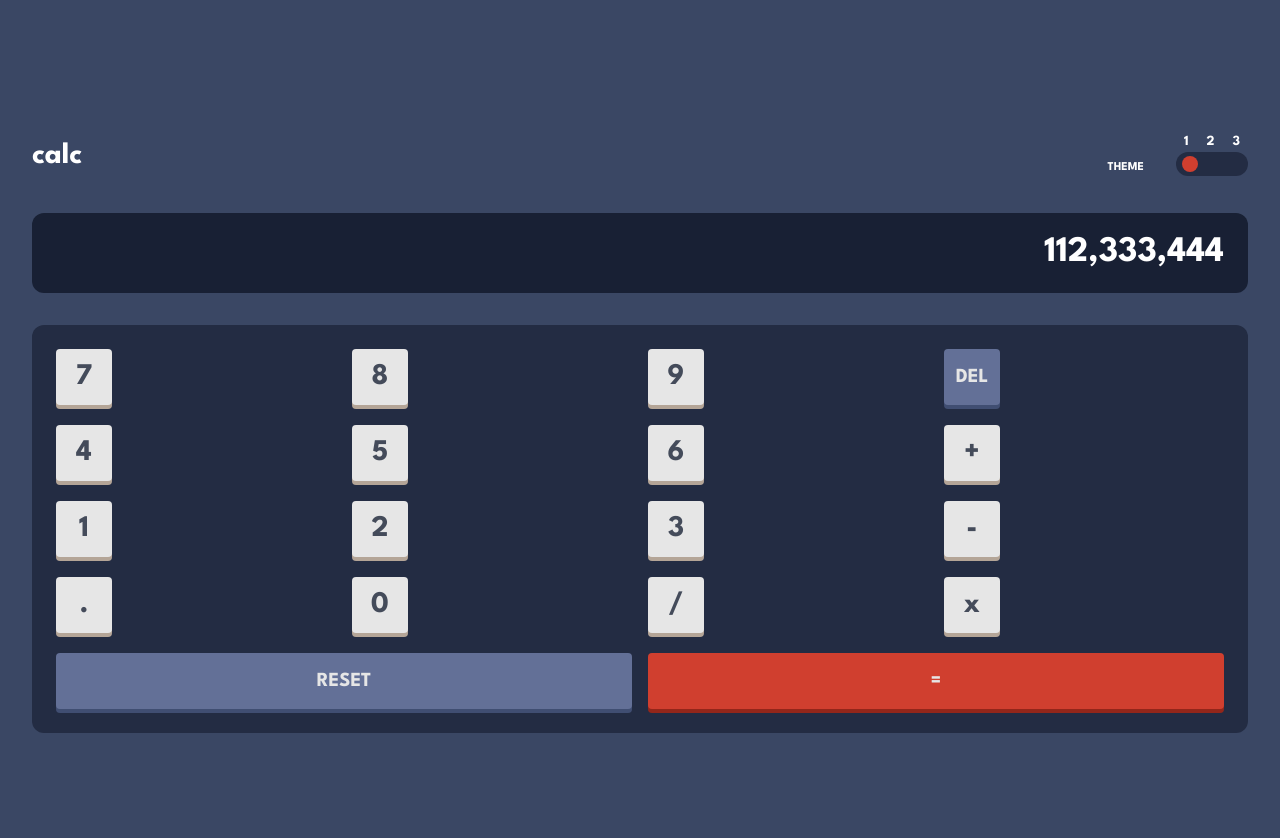
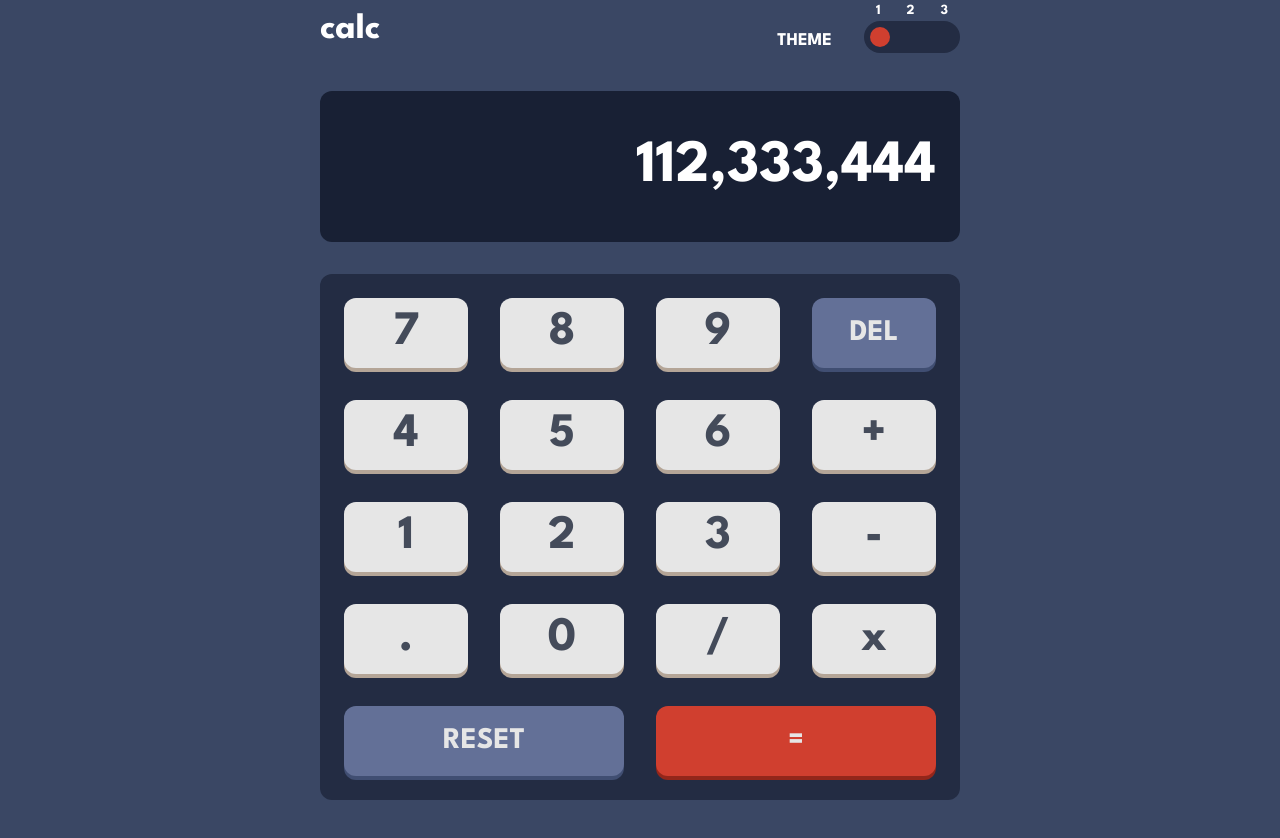
Before and after one commit to nefariooo/simple-calculator, a website: page src/index.html in a window 1280 px wide. After the commit the page ends 800 px from the top, so only its background shows below. Drawn offline with Linux system fonts and the light colour scheme; files that its build step writes are made by us from their sources.

Commit message:
done with theme 1 frontend

```diff
--- a/src/index.html
+++ b/src/index.html
@@ -10,31 +10,34 @@
   <title>Calculator app</title>
 
 </head>
-<body class="font-league font-bold p-8 bg-t1-bg-main">
-  <main class="h-screen flex flex-col gap-8 justify-center">
+<body class="font-league font-bold px-8 bg-t1-bg-main flex justify-center">
+  <main class="h-screen flex flex-col gap-8 justify-center max-w-[450px] min-w-[320px] flex-1
+  tab:max-w-[640px] tab:gap-8">
 
 
     <nav class=" flex justify-between items-center">
-      <h1 class="text-3xl font-bold text-t1-text-light">calc</h1>
+      <h1 class="text-3xl font-bold text-t1-text-light
+      tab:text-4xl">calc</h1>
       <div class="text-t1-text-light text-[12px]  flex items-baseline-last gap-8">
-        <p class="relative bottom-1">THEME</p>
+        <p class="relative bottom-1 tab:text-lg">THEME</p>
 
         <div class="relative flex flex-col items-center justify-around">
-          <div class="flex gap-4.5 text-[14px]">
+          <div class="flex gap-4.5 text-[14px] tab:gap-6.5">
             <p class="theme-number">1</p>
             <p class="theme-number">2</p>
             <p class="theme-number">3</p>
           </div>
-          <div class="h-6 bg-t1-bg-toggle rounded-full flex items-center justify-center gap-1.5 px-1.5 ">
-            <label class=" size-4">
+          <div class="h-6 bg-t1-bg-toggle rounded-full flex items-center justify-center gap-1.5 px-1.5
+          tab:h-8 tab:gap-3">
+            <label class=" size-5">
               <input class="hidden peer" name="theme" type="radio" checked >
               <span class=" theme-button"></span>
             </label>
-            <label class=" size-4">
+            <label class=" size-5">
               <input class="hidden peer" name="theme" type="radio">
               <span class="theme-button"></span>
             </label>
-            <label class=" size-4">
+            <label class=" size-5">
               <input class="hidden peer" name="theme" type="radio" >
               <span class="theme-button"></span>
             </label>
@@ -45,33 +48,43 @@
     </nav>
 
 
-    <div class="display flex items-center justify-end bg-t1-bg-screen w-full h-20 rounded-xl max-h-max">
-      <div id="result" class="p-6 text-4xl relative text-t1-text-light">
+    <div class="display flex items-center justify-end bg-t1-bg-screen w-full h-20 rounded-xl max-h-max
+    tab:h-40 tab:max-h-none">
+      <div id="result" class="p-6 text-4xl relative text-t1-text-light
+      tab:text-6xl">
         112,333,444
       </div>
     </div>
 
 
-    <div class="bg-t1-bg-toggle p-6 rounded-xl  max-h-max">
-      <div class="buttons-container grid grid-cols-4 gap-4 gap-y-5">
-        <button class="calc-button" id="btn-seven">7</button>
-        <button class="calc-button" id="btn-eight">8</button>
-        <button class="calc-button" id="btn-nine">9</button>
-        <button class="bg-t1-key-bg-blue text-t1-key-bg-gray size-[56px] text-xl rounded-sm shadow-[0_4px_0px_hsl(224,28%,35%)]" id="btn-del">DEL</button>
-        <button class="calc-button" id="btn-four">4</button>
-        <button class="calc-button" id="btn-five">5</button>
-        <button class="calc-button" id="btn-six">6</button>
-        <button class="calc-button" id="btn-add">+</button>
-        <button class="calc-button" id="btn-one">1</button>
-        <button class="calc-button" id="btn-two">2</button>
-        <button class="calc-button" id="btn-three">3</button>
-        <button class="calc-button" id="btn-subtract">-</button>
+    <div class="bg-t1-bg-toggle p-6 rounded-xl  max-h-max
+    tab:max-h-none">
+      <div class="buttons-container grid grid-cols-4 gap-4 gap-y-5
+      tab:gap-8">
+        <button class="calc-button" id="btn-seven" data-value="seven">7</button>
+        <button class="calc-button" id="btn-eight" data-value="eight">8</button>
+        <button class="calc-button" id="btn-nine" data-value="nine">9</button>
+        <button class="bg-t1-key-bg-blue text-t1-key-bg-gray h-[56px]  text-xl rounded-sm shadow-[0_4px_0px_hsl(224,28%,35%)]
+        tab:text-3xl tab:h-[70px] tab:rounded-xl
+        active:relative active:-bottom-1 hover:bg-t1-key-bg-blue-hover cursor-pointer" id="btn-del" data-value="delete">DEL</button>
+        <button class="calc-button" id="btn-four" data-value="four">4</button>
+        <button class="calc-button" id="btn-five" data-value="five">5</button>
+        <button class="calc-button" id="btn-six" data-value="six">6</button>
+        <button class="calc-button" id="btn-add" data-value="add">+</button>
+        <button class="calc-button" id="btn-one" data-value="one">1</button>
+        <button class="calc-button" id="btn-two" data-value="two">2</button>
+        <button class="calc-button" id="btn-three" data-value="three">3</button>
+        <button class="calc-button" id="btn-subtract" data-value="subtract">-</button>
         <button class="calc-button" id="btn-decimal-point">.</button>
-        <button class="calc-button" id="btn-zero">0</button>
-        <button class="calc-button" id="btn-divide">/</button>
-        <button class="calc-button peer" id="btn-multiply">x</button>
-        <button class="bg-t1-key-bg-blue h-[56px]  text-t1-key-bg-gray text-xl rounded-sm shadow-[0_4px_0px_hsl(224,28%,35%)] col-span-2 aspect-" id="btn-reset">RESET</button>
-        <button class="bg-t1-key-bg-red h-[56px]  text-t1-key-bg-gray text-xl rounded-sm shadow-[0_4px_0px_hsl(6,70%,34%)] col-span-2 aspect-" id="btn-equal">=</button>
+        <button class="calc-button" id="btn-zero" data-value="zero">0</button>
+        <button class="calc-button" id="btn-divide" data-value="divide">/</button>
+        <button class="calc-button peer" id="btn-multiply" data-value="multiply">x</button>
+        <button class="bg-t1-key-bg-blue h-[56px]  text-t1-key-bg-gray text-xl rounded-sm shadow-[0_4px_0px_hsl(224,28%,35%)] col-span-2
+        tab:text-3xl tab:h-[70px] tab:rounded-xl
+        active:relative active:-bottom-1 hover:bg-t1-key-bg-blue-hover cursor-pointer" id="btn-reset" data-value="reset">RESET</button>
+        <button class="bg-t1-key-bg-red h-[56px]  text-t1-key-bg-gray text-xl rounded-sm shadow-[0_4px_0px_hsl(6,70%,34%)] col-span-2
+        tab:text-3xl tab:h-[70px] tab:rounded-xl
+        active:relative active:-bottom-1 hover:bg-t1-key-bg-red-hover cursor-pointer" id="btn-equal" data-value="equal-to">=</button>
       </div>
     </div>
 
--- a/src/style.css
+++ b/src/style.css
@@ -10,12 +10,15 @@
   --color-t1-bg-screen: hsl(224, 36%, 15%);       /* Navy 950 */
 
   --color-t1-key-bg-blue: hsl(225, 21%, 49%);     /* Navy 700 */
+  --color-t1-key-bg-blue-hover: hsl(225, 47%, 71%);     /* Navy 300 */
   --color-t1-key-shadow-blue: hsl(224, 28%, 35%); /* Navy 800 */
 
   --color-t1-key-bg-red: hsl(6, 63%, 50%);        /* Red 600 */
+  --color-t1-key-bg-red-hover: hsl(7, 63%, 60%);        /* Red 300 */
   --color-t1-key-shadow-red: hsl(6, 70%, 34%);    /* Red 800 */
 
   --color-t1-key-bg-gray: hsl(0, 0%, 90%);        /* Gray 200 */
+  --color-t1-key-bg-gray-hover: hsl(0, 0%, 100%);        /* Gray 200 */
   --color-t1-key-shadow-orange: hsl(28, 16%, 65%);/* Gray orange 400 */
 
   --color-t1-text-dark: hsl(221, 14%, 31%);       /* Navy 750 */
@@ -40,12 +43,12 @@
 
 }
 
+.theme-button{
+    @apply mb-0.5 size-5 bg-t1-key-bg-red inline-block rounded-full opacity-0 peer-checked:opacity-100 hover:opacity-50 transition-opacity duration-200 cursor-pointer ;
+}
 
-@layer utilities{
-  .theme-button{
-    @apply mb-0.5 size-4 bg-t1-key-bg-red inline-block rounded-full opacity-0 peer-checked:opacity-100 hover:opacity-50 transition-opacity duration-200 cursor-pointer ;
-  }
+.calc-button{
+  @apply text-3xl rounded-sm text-t1-text-dark bg-t1-key-bg-gray h-[56px]  flex items-center justify-center shadow-[0_4px_0px_hsl(28,16%,65%)]
+  tab:h-[70px] tab:text-5xl tab:rounded-xl
+  active:relative active:-bottom-1 cursor-pointer hover:bg-t1-key-bg-gray-hover;
 }
-.calc-button{
-  @apply text-3xl rounded-sm text-t1-text-dark bg-t1-key-bg-gray size-[56px] flex items-center justify-center shadow-[0_4px_0px_hsl(28,16%,65%)] ;
-}
```
Also changed, not shown: tailwindcss/output.css.
